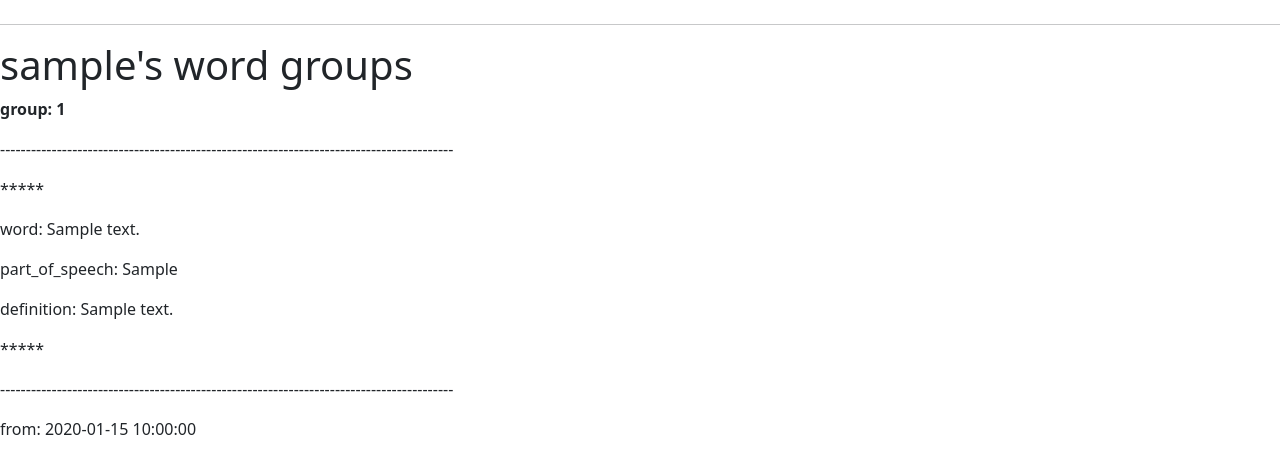
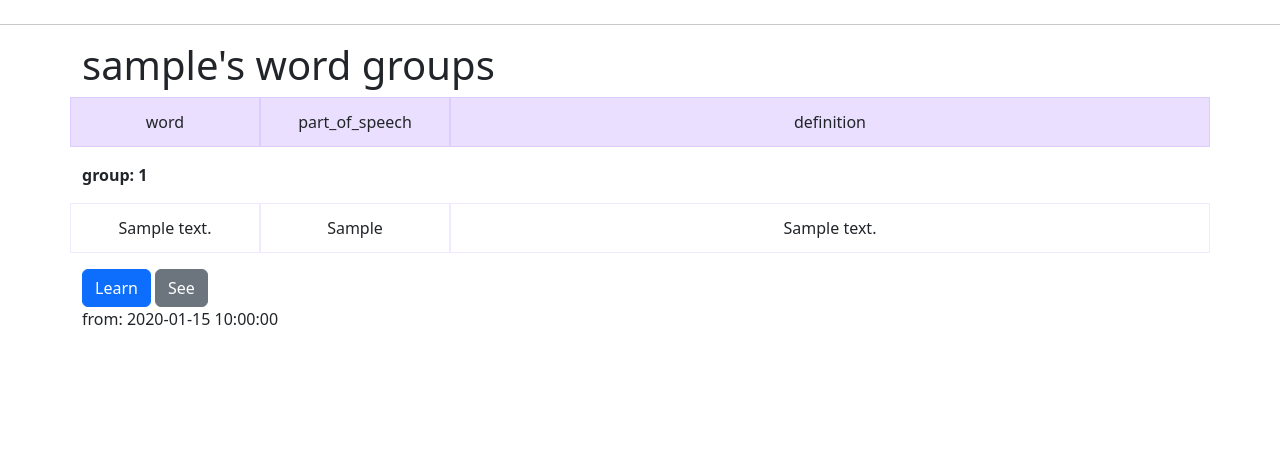
Before and after one commit to iievdokimov/ALearn, a Flask app: a page that uses app/templates/base.html in a window 1280 px wide. Shown: the part 97-571 px from the top of the page. Run offline with Flask 3, Linux system fonts and the light colour scheme; a user stored in the database is signed in; tables that the repository leaves empty hold one stand-in row (values such as "Sample post"); some libraries are stand-ins or nearby versions.

Commit message:
frontend: groups rows and columns in user, select defintion form

```diff
--- /dev/null
+++ b/app/static/css/definition-options.css
@@ -0,0 +1,8 @@
+.form-select {
+  max-width: 100%;
+}
+
+.definition-select option {
+  white-space: normal; /* Позволяет тексту переноситься на новую строку */
+  overflow-wrap: break-word; /* Позволяет длинным словам переноситься */
+}
--- /dev/null
+++ b/app/static/css/grid.css
@@ -0,0 +1,20 @@
+.themed-grid-col {
+  padding-top: .75rem;
+  padding-bottom: .75rem;
+  background-color: rgba(112.520718, 44.062154, 249.437846, .0);
+  border: 1px solid rgba(112.520718, 44.062154, 249.437846, .1);
+}
+
+.themed-grid-col-top {
+  padding-top: .75rem;
+  padding-bottom: .75rem;
+  background-color: rgba(112.520718, 44.062154, 249.437846, .15);
+  border: 1px solid rgba(112.520718, 44.062154, 249.437846, .1);
+}
+
+.themed-container {
+  padding: .75rem;
+  margin-bottom: 1.5rem;
+  background-color: rgba(112.520718, 44.062154, 249.437846, .0);
+  border: 1px solid rgba(112.520718, 44.062154, 249.437846, .3);
+}
--- a/app/templates/base.html
+++ b/app/templates/base.html
@@ -8,6 +8,8 @@
       <title>ALearn</title>
     {% endif %}
     <link href="https://cdn.jsdelivr.net/npm/bootstrap@5.3.3/dist/css/bootstrap.min.css" rel="stylesheet" integrity="sha384-QWTKZyjpPEjISv5WaRU9OFeRpok6YctnYmDr5pNlyT2bRjXh0JMhjY6hW+ALEwIH" crossorigin="anonymous">
+    <link href="{{ url_for('static', filename='css/grid.css') }}" rel="stylesheet">
+    <link href="{{ url_for('static', filename='css/definition-options.css') }}" rel="stylesheet">
   </head>
   <body>
       <div class="container">
@@ -50,5 +52,7 @@
     {% block content %}{% endblock %}
   <script src="https://cdn.jsdelivr.net/npm/bootstrap@5.3.3/dist/js/bootstrap.bundle.min.js" integrity="sha384-YvpcrYf0tY3lHB60NNkmXc5s9fDVZLESaAA55NDzOxhy9GkcIdslK1eN7N6jIeHz" crossorigin="anonymous"></script>
   <script src="https://ajax.googleapis.com/ajax/libs/jquery/3.5.1/jquery.min.js"></script>
+  <script src="https://stackpath.bootstrapcdn.com/bootstrap/4.5.2/js/bootstrap.min.js"></script>
+  <script src="https://code.jquery.com/jquery-3.5.1.slim.min.js"></script>
   </body>
 </html>
--- a/app/templates/user.html
+++ b/app/templates/user.html
@@ -1,23 +1,41 @@
 {% extends "base.html" %}
 
 {% block content %}
+<main>
+<div class="container">
   <h1>{{ current_user.username }}'s word groups</h1>
+    <div class="row mb-3 text-center">
+    <div class="col-2 themed-grid-col-top">word</div>
+    <div class="col-2 themed-grid-col-top">part_of_speech</div>
+    <div class="col-8 themed-grid-col-top">definition</div>
+  </div>
   {% for group in word_groups %}
-    <div class="word-group">
+    <div class="row">
 <!--      <h2>{{ group.name }}</h2>-->
         <p><b>group: {{ group.id }}</b></p>
-        <p>----------------------------------------------------------------------------------------</p>
       <div>
         {% for definition in group.words_definitions %}
-          <p>*****</p>
-          <p>word: {{definition.word_text}}</p>
-          <p>part_of_speech: {{definition.part_of_speech}}</p>
-          <p>definition: {{definition.text}}</p>
-          <p>*****</p>
+          <div class="row mb-3 text-center">
+            <div class="col-2 themed-grid-col">{{definition.word_text}}</div>
+            <div class="col-2 themed-grid-col">{{definition.part_of_speech}}</div>
+            <div class="col-8 themed-grid-col">{{definition.text}}</div>
+          </div>
         {% endfor %}
-          <p>----------------------------------------------------------------------------------------</p>
-      </div>
-        <p>from: {{ group.created_at.strftime('%Y-%m-%d %H:%M:%S') }}</p>
+        <div class="row">
+            <div class="col">
+              <form action="{{ url_for('task_match_definitions', group_id=group.id) }}" class="d-inline">
+                <input type="hidden" name="group_id" value="{{ group.id }}">
+                <button type="submit" name="action" value="learn" class="btn btn-primary">Learn</button>
+              </form>
+              <form action="{{ url_for('task_match_definitions', group_id=group.id) }}" class="d-inline">
+                <input type="hidden" name="group_id" value="{{ group.id }}">
+                <button type="submit" name="action" value="see" class="btn btn-secondary">See</button>
+              </form>
+            </div>
+          </div>
+      <p>from: {{ group.created_at.strftime('%Y-%m-%d %H:%M:%S') }}</p>
     </div>
   {% endfor %}
+</div>
+</main>
 {% endblock %}
```
Also changed, not shown: app/templates/select_definitions.html (+6 -21 lines), app/word_tools/WebsterDictionary.py (+4 -3 lines), app.db, app/static/css/headers.css (renamed from app/templates/css/headers.css), app/static/css/sign-in.css (renamed from app/templates/css/sign-in.css).
